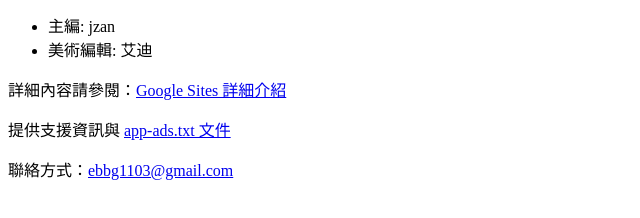
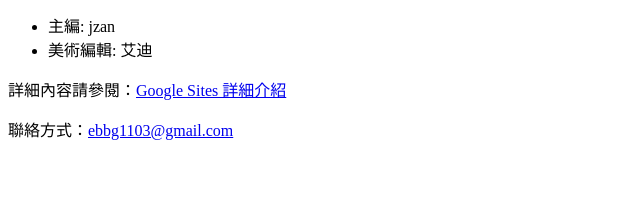
Before and after one commit to jzan-liu/jzan-liu.github.io, a plain HTML site: page index.html in a window 1280 px wide. Shown: the part 116-334 px from the top of the page, without its empty margins (0-640 px from the left). Drawn offline with Linux system fonts and the light colour scheme.

Commit message:
Update index.html

```diff
--- a/index.html
+++ b/index.html
@@ -12,7 +12,6 @@
         <li>美術編輯: 艾迪</li>
     </ul>
     <p>詳細內容請參閱：<a href="https://sites.google.com/view/jzan" target="_blank">Google Sites 詳細介紹</a></p>
-    <p>提供支援資訊與 <a href="app-ads.txt">app-ads.txt 文件</a></p>
     <p>聯絡方式：<a href="mailto:ebbg1103@gmail.com">ebbg1103@gmail.com</a></p>
 </body>
 </html>
```
